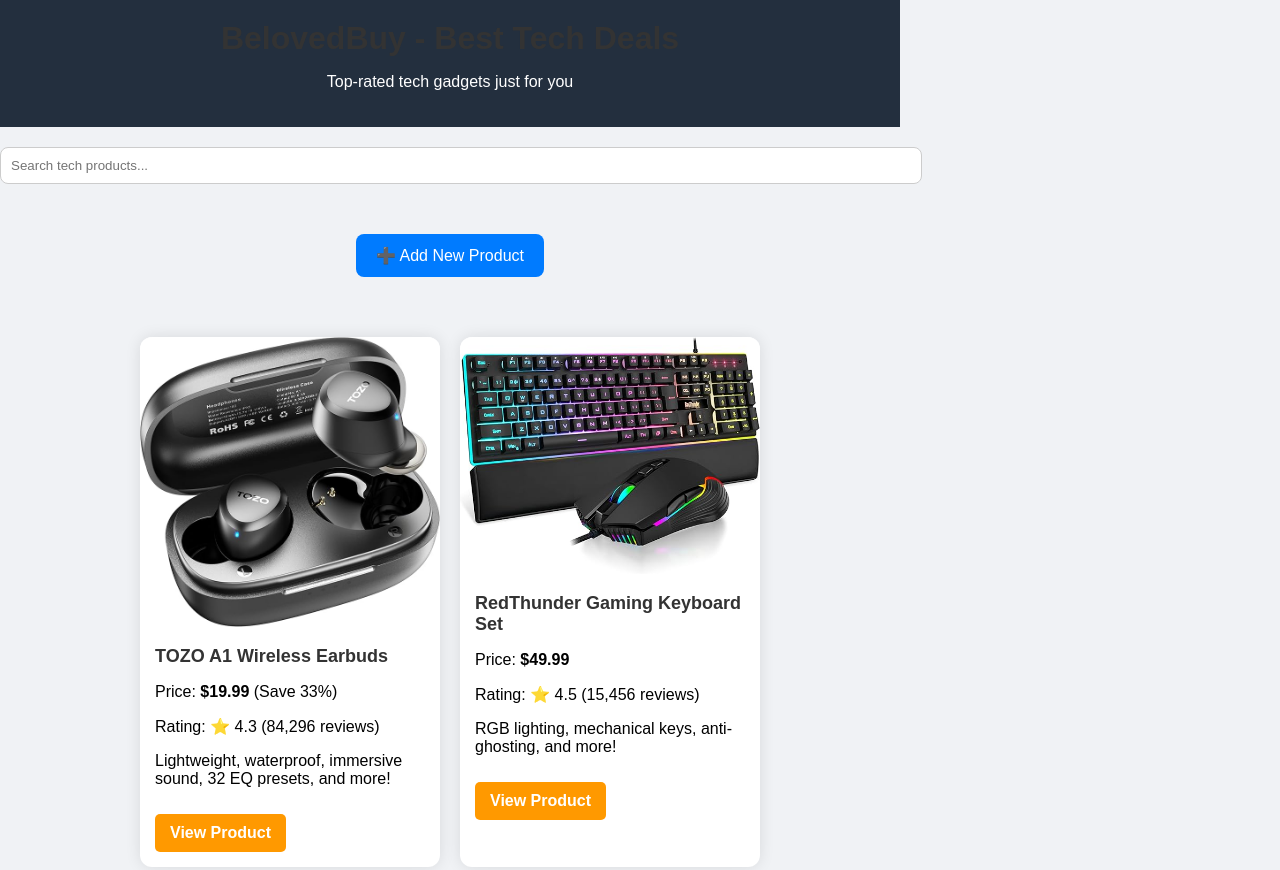
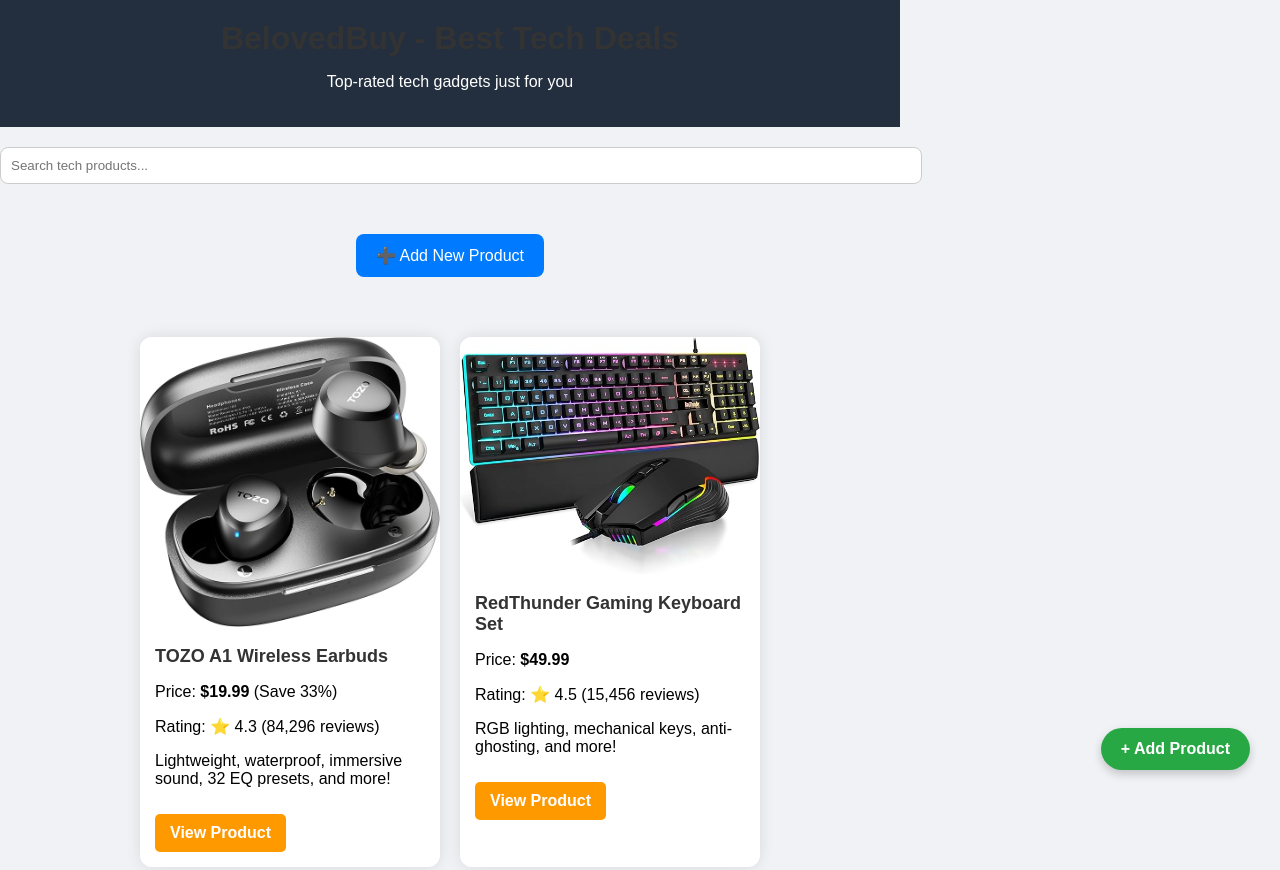
Before and after one commit to Belovedbuy/belovedbuy.github.com, a plain HTML site: page index.html in a window 1280 px wide. Shown: the top 870 px of the page. Drawn offline with nearby package versions, Linux system fonts and the light colour scheme.

Commit message:
Update index.html

```diff
--- a/index.html
+++ b/index.html
@@ -26,6 +26,26 @@
 
     h1 {
       margin: 0;
+    }
+
+    /* Add Product Button */
+    .add-product-btn {
+      position: fixed;
+      bottom: 30px;
+      right: 30px;
+      background-color: #28a745;
+      color: white;
+      padding: 12px 20px;
+      border-radius: 50px;
+      font-size: 16px;
+      text-decoration: none;
+      box-shadow: 0 4px 10px rgba(0,0,0,0.2);
+      z-index: 1000;
+      transition: background 0.3s ease;
+    }
+
+    .add-product-btn:hover {
+      background-color: #218838;
     }
 
     .product-list {
@@ -170,6 +190,9 @@
     <p>Top-rated tech gadgets just for you</p>
   </header>
 
+  <!-- Floating Add Product Button -->
+  <a href="add-product.html" class="add-product-btn">+ Add Product</a>
+
   <!-- Search Box -->
   <input type="text" id="searchBox" placeholder="Search tech products...">
 
```
